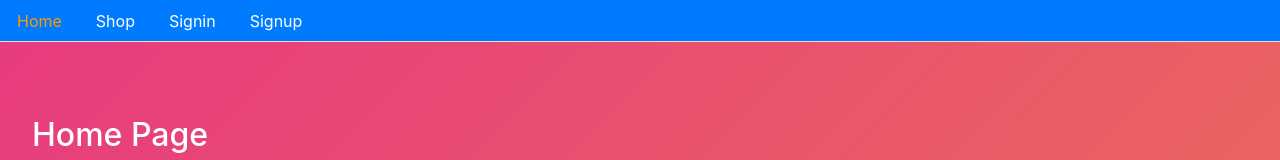
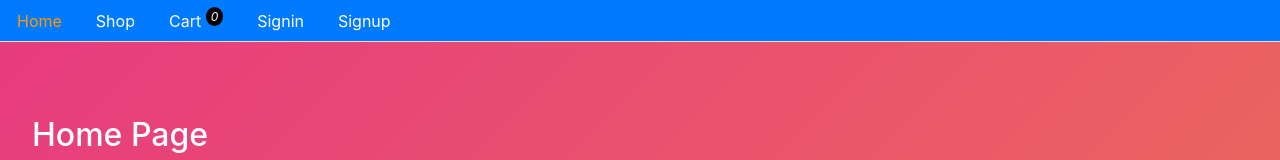
Before and after one commit to svanardenne/mern-stack-ecommerce-app-front, a React (Create React App) app: page / in a window 1280 px wide. Shown: the top 160 px of the page. Built offline with nearby package versions, Linux system fonts and the light colour scheme; no server answers.

Commit message:
Added cart link and cart item visual counter beside cart link.

```diff
--- a/src/core/Menu.js
+++ b/src/core/Menu.js
@@ -1,7 +1,8 @@
 import React from "react";
 import styled from "styled-components";
 import { Link, withRouter } from "react-router-dom";
-import { signout, isAuthenticated } from "../auth/index";
+import { signout, isAuthenticated } from "../auth/";
+import { itemTotal } from "./cartHelpers";
 
 // Styled Components
 const NavLink = styled(Link)`
@@ -21,6 +22,13 @@ const isActive = (history, path) => {
     return { color: "#ffffff" };
   }
 };
+const CartBadge = styled.small`
+  border-radius: 50%;
+  padding: 2px 5px 2px 5px;
+  font-size: 12px;
+  font-style: italic;
+  background: #000;
+`;
 
 const Menu = ({ history }) => (
   <div>
@@ -38,6 +46,19 @@ const Menu = ({ history }) => (
           to="/shop"
         >
           Shop
+        </NavLink>
+      </li>
+
+      <li className="nav-item">
+        <NavLink
+          className="nav-link"
+          style={isActive(history, "/cart")}
+          to="/cart"
+        >
+          Cart{" "}
+          <sup>
+            <CartBadge className="cart-badge">{itemTotal()}</CartBadge>
+          </sup>
         </NavLink>
       </li>
 
--- a/src/core/cartHelpers.js
+++ b/src/core/cartHelpers.js
@@ -24,3 +24,12 @@ export const addItem = (item, next) => {
     next();
   }
 };
+
+export const itemTotal = () => {
+  if (typeof window !== "undefined") {
+    if (localStorage.getItem("cart")) {
+      return JSON.parse(localStorage.getItem("cart")).length;
+    }
+  }
+  return 0;
+};
```
